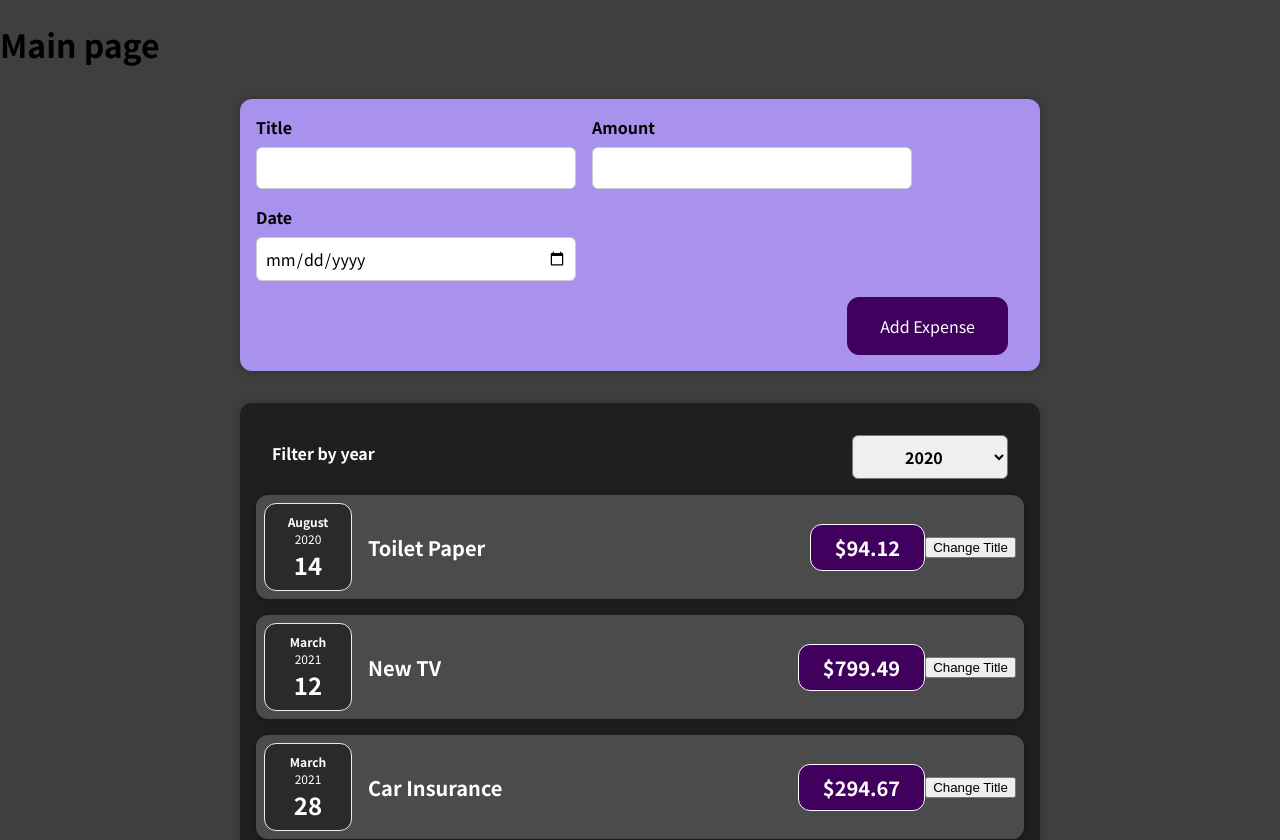
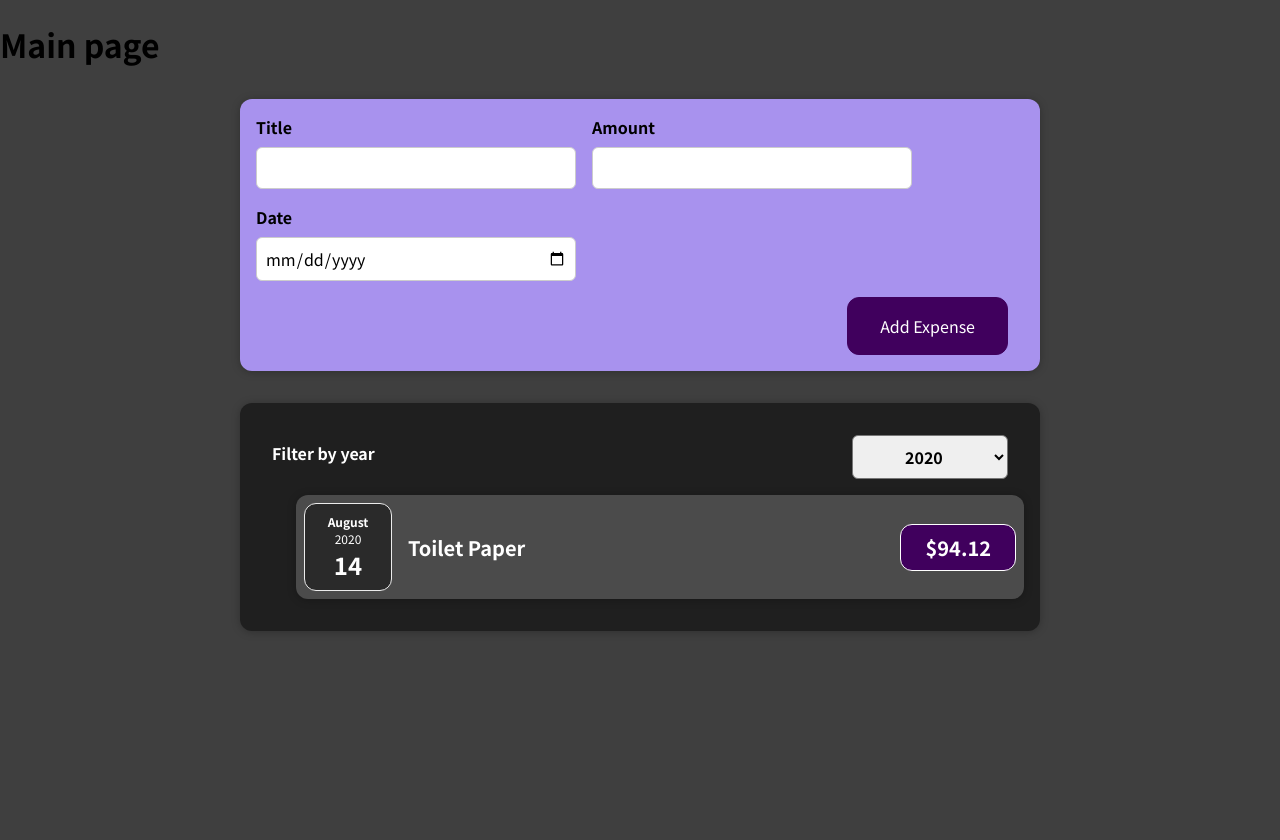
Before and after one commit to PavelZhandin/React_Course, a React (Create React App) app: page / in a window 1280 px wide. Shown: the top 840 px of the page. After the commit the page ends 800 px from the top, so only its background shows below. Built offline with nearby package versions, Linux system fonts and the light colour scheme; the HTML template or start-up script is replaced by a standard one.

Commit message:
added filtering

```diff
--- a/src/App.js
+++ b/src/App.js
@@ -1,10 +1,9 @@
 // import './App.css';
-import React from 'react';
-import ExpensesList from './components/Expenses/ExpensesList';
+import React , { useState } from 'react';
+import Expenses from './components/Expenses/Expenses';
 import NewExpense from './components/NewExpense/NewExpense';
 
-function App() {
-	const expenses = [
+const DUMMY_EXPENSES = [
   {
     id: 'e1',
     title: 'Toilet Paper',
@@ -26,16 +25,21 @@ function App() {
   },
 ];
 
+
+function App() {
+	const [expenses, setExpenses] = useState(DUMMY_EXPENSES);
+
 	const addExpenseHandler = expense =>{
-		console.log('In App.js');
-		console.log(expense);
+    setExpenses((prevExpenses)=>{
+      return [expense, ...prevExpenses];
+    });
   }
 
 	return (
     <div>
         <h1>Main page</h1>
         <NewExpense onAddExpense = { addExpenseHandler }/>
-				<ExpensesList expenses={ expenses }/>
+        <Expenses items={ expenses }/>
     </div>
   );
 }
--- a/src/components/Expenses/ExpenseItem.js
+++ b/src/components/Expenses/ExpenseItem.js
@@ -1,23 +1,18 @@
-import React, { useState } from 'react';
+import React from 'react';
 import ExpenseDate from './ExpenseDate';
 import './ExpenseItem.css';
 import Card from '../UI/Card';
 
 function ExpenseItem(props){
-	const [title, setTitle] = useState(props.title);
 
-	const clickHandler = ()=>{
-		setTitle('Updated!');
-	}
 
 	return (
 		<Card className="expense-item">
-			<ExpenseDate date={props.date}/>
-			<div className="expense-item__description">
-				<h2>{title}</h2>
-				<div className="expense-item__price">${props.amount}</div>
-			</div>
-			<button onClick={clickHandler}>Change Title</button>
+      <ExpenseDate date={props.date}/>
+      <div className="expense-item__description">
+        <h2>{props.title}</h2>
+        <div className="expense-item__price">${props.amount}</div>
+      </div>
 		</Card>
 	)
 }
--- /dev/null
+++ b/src/components/Expenses/Expenses.css
@@ -0,0 +1,7 @@
+.expenses {
+  padding: 1rem;
+  background-color: rgb(31, 31, 31);
+  margin: 2rem auto;
+  width: 50rem;
+  max-width: 95%;
+}
--- /dev/null
+++ b/src/components/Expenses/Expenses.js
@@ -0,0 +1,32 @@
+import React, { useState } from 'react';
+
+import Card from '../UI/Card';
+import ExpenseFilter from './ExpenseFilter';
+import ExpensesList from './ExpensesList';
+import './Expenses.css';
+
+const Expenses = (props) => {
+  const [filteredYear, setFilteredYear] = useState('2020');
+
+  const filterChangeHandler = (selectedYear) => {
+    setFilteredYear(selectedYear);
+  };
+
+  const filteredExpenses = props.items.filter((expense) => {
+    return expense.date.getFullYear().toString() === filteredYear;
+  });
+
+  return (
+    <div>
+      <Card className='expenses'>
+        <ExpenseFilter
+          selected={filteredYear}
+          onChangeFilter={filterChangeHandler}
+        />
+        <ExpensesList items={filteredExpenses} />
+      </Card>
+    </div>
+  );
+};
+
+export default Expenses;
--- a/src/components/Expenses/ExpensesList.js
+++ b/src/components/Expenses/ExpensesList.js
@@ -1,28 +1,25 @@
-import ExpenseItem from "./ExpenseItem";
+import React from 'react';
+
+import ExpenseItem from './ExpenseItem';
 import './ExpensesList.css';
-import Card from "../UI/Card";
-import ExpenseFilter from "./ExpenseFilter"
-import React,  {useState} from 'react';
 
-function ExpensesList(props){
-	const { expenses } = props
-	const [filteredYear, setFilteredYear] = useState('2020');
-	const filterChangeHandler = selectedYear => {
-		console.log('ExpensesList.js')
-		setFilteredYear(selectedYear);
-	}
+const ExpensesList = (props) => {
+  if (props.items.length === 0) {
+    return <h2 className='expenses-list__fallback'>Found no expenses.</h2>;
+  }
 
-	return (
-		<div>
-		<Card className="expensesList">
-			<ExpenseFilter selected = {filteredYear} onChangeFilter = { filterChangeHandler } />
-			<ExpenseItem title ={expenses[0].title} amount={expenses[0].amount} date={expenses[0].date}/>
-			<ExpenseItem title ={expenses[1].title} amount={expenses[1].amount} date={expenses[1].date}/>
-			<ExpenseItem title ={expenses[2].title} amount={expenses[2].amount} date={expenses[2].date}/>
-			<ExpenseItem title ={expenses[3].title} amount={expenses[3].amount} date={expenses[3].date}/>
-		</Card>
-		</div>
-	)
-}
+  return (
+    <ul className='expenses-list'>
+      {props.items.map((expense) => (
+        <ExpenseItem
+          key={expense.id}
+          title={expense.title}
+          amount={expense.amount}
+          date={expense.date}
+        />
+      ))}
+    </ul>
+  );
+};
 
 export default ExpensesList;
--- a/src/components/NewExpense/NewExpense.js
+++ b/src/components/NewExpense/NewExpense.js
@@ -3,7 +3,7 @@ import React from "react";
 import ExpenseForm from './ExpenseForm';
 import './NewExpense.css';
 
-const  NewExpense = (props)=>{
+const  NewExpense = (props)=>  {
 	const saveExpenseDataHandler = (enteredExpenseData)=>{
 		const expenseData = {
 			...enteredExpenseData,
```
Lines whose indentation alone changed are shown as unchanged.
